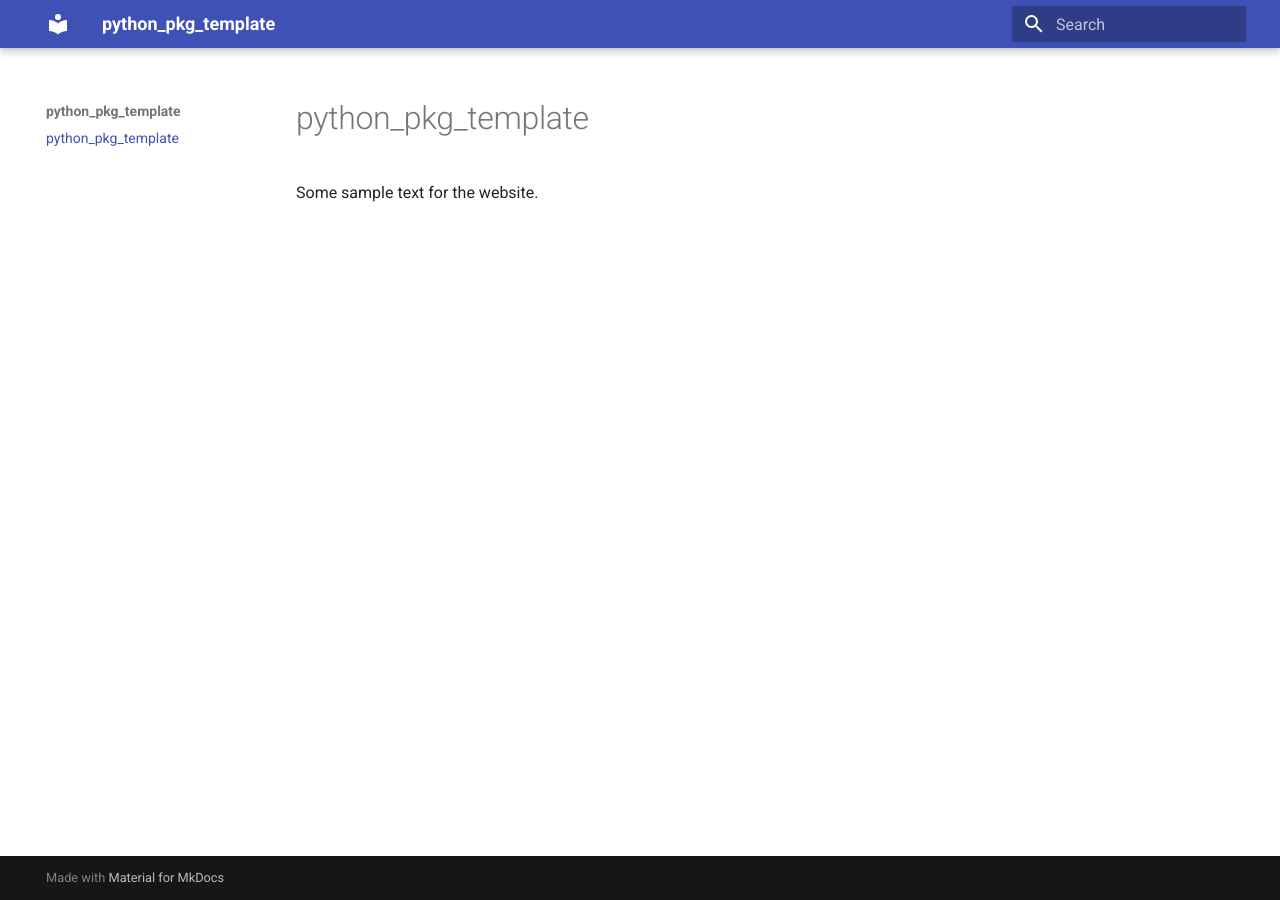
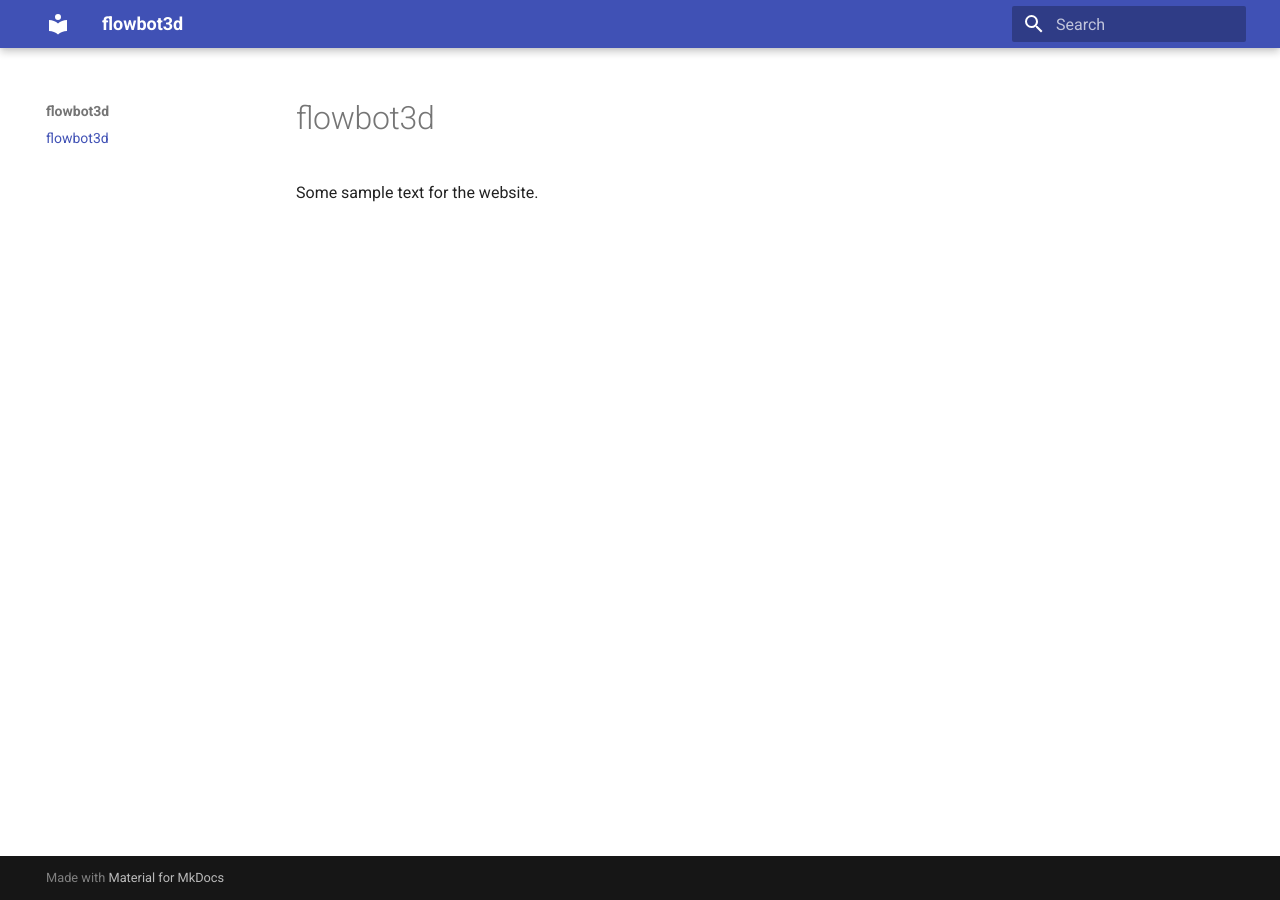
Before and after one commit to r-pad/flowbot3d, an MkDocs documentation site: the page built from docs/docs/index.md, in a window 1280 px wide. Built offline with MkDocs 1.6.1 and Material for MkDocs 9.7.7, drawn with Linux system fonts in a browser that asks for light colours.

Commit message:
change the name of the package to flowbot3d

```diff
--- a/docs/docs/index.md
+++ b/docs/docs/index.md
@@ -1,3 +1,3 @@
-# python_pkg_template
+# flowbot3d
 
 Some sample text for the website.
--- a/docs/mkdocs.yml
+++ b/docs/mkdocs.yml
@@ -1,4 +1,4 @@
-site_name: python_pkg_template
+site_name: flowbot3d
 theme:
   name: material
 plugins:
--- a/pyproject.toml
+++ b/pyproject.toml
@@ -1,5 +1,5 @@
 [project]
-name = "python_pkg_template"
+name = "flowbot3d"
 version = "0.1.0"
 description = "A Python Package Template"
 readme = "README.md"
@@ -36,7 +36,7 @@ build_docs = [
 
 # This is required to allow us to have notebooks/ at the top level.
 [tool.setuptools]
-packages = ["python_pkg_template"]
+packages = ["flowbot3d"]
 
 [tool.isort]
 profile = "black"
```
Also changed, not shown: README.md, flowbot3d/__init__.py (added), 2 other files.
